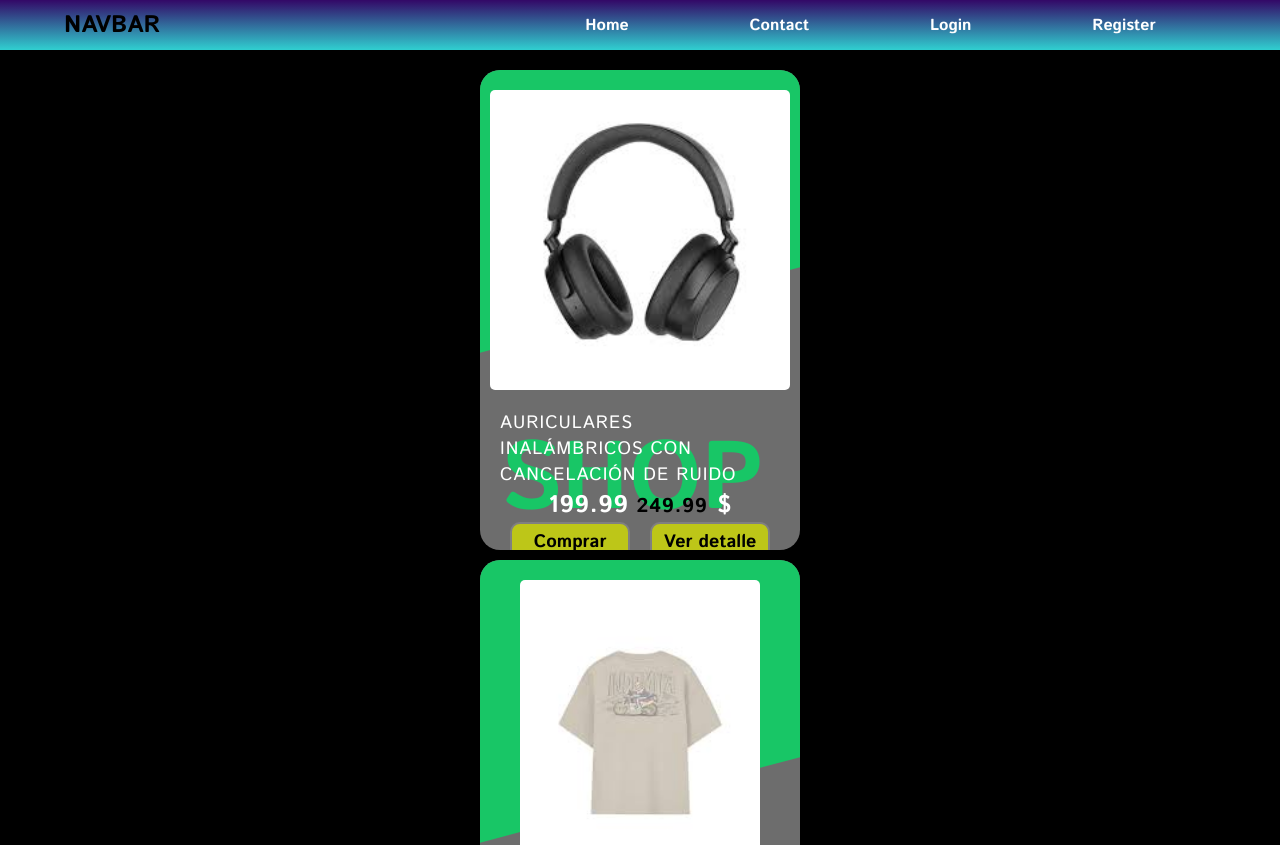
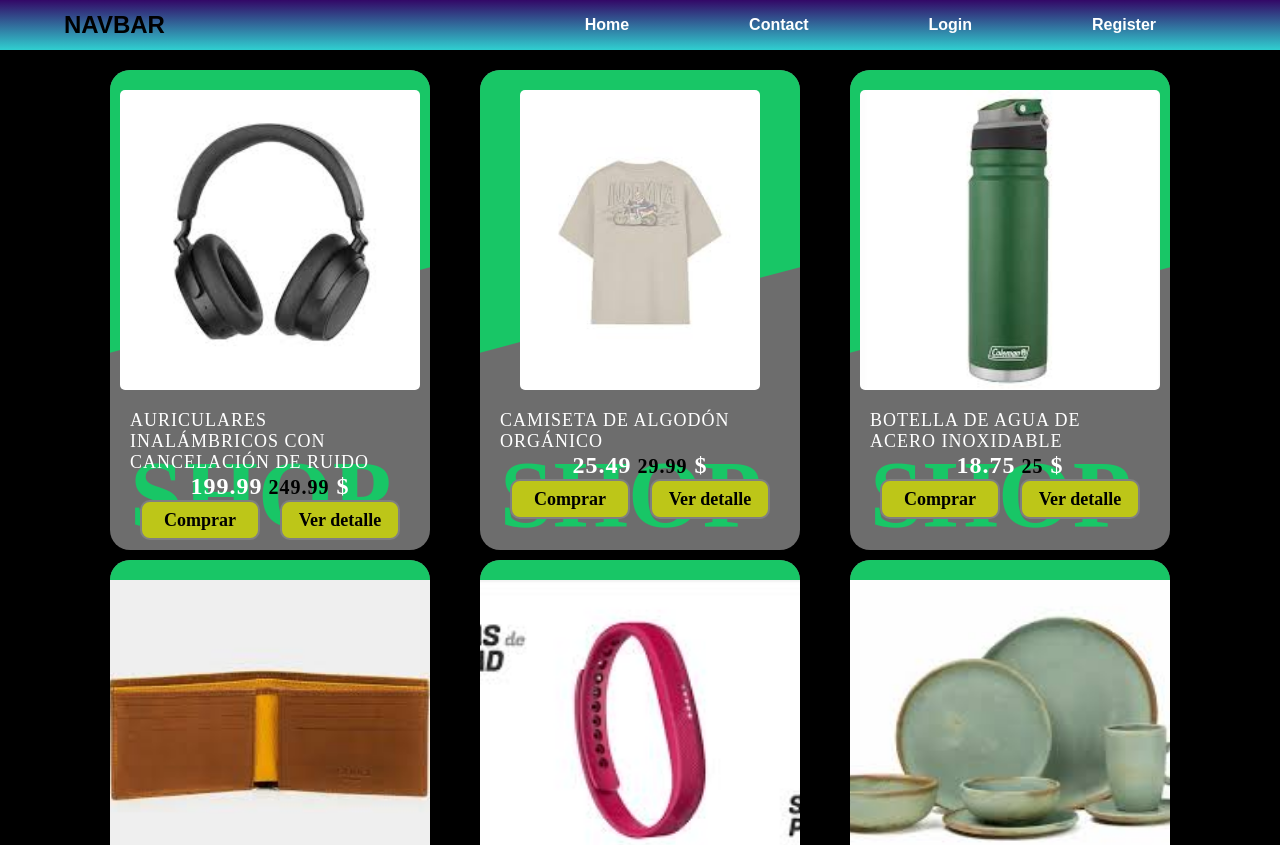
Before and after one commit to sebadamis/TP-MOD-2-OBLIGATORIO, a React (Vite) app: page / in a window 1280 px wide. Shown: the top 845 px of the page. Built offline with nearby package versions, Linux system fonts and the light colour scheme.

Commit message:
2nd commit

```diff
--- a/public/productos.json
+++ b/public/productos.json
@@ -1,7 +1,7 @@
 [
     {
         "titulo": "Auriculares Inalámbricos con Cancelación de Ruido",
-        "descuento": 0.20,
+        "descuento": -20,
         "precioFinal": 199.99,
         "precioAntes": 249.99,
         "stock": 55,
@@ -12,7 +12,7 @@
     },
     {
         "titulo": "Camiseta de Algodón Orgánico",
-        "descuento": 0.15,
+        "descuento": -15,
         "precioFinal": 25.49,
         "precioAntes": 29.99,
         "stock": 120,
@@ -23,7 +23,7 @@
     },
     {
         "titulo": "Botella de Agua de Acero Inoxidable",
-        "descuento": 0.25,
+        "descuento": -25,
         "precioFinal": 18.75,
         "precioAntes": 25.00,
         "stock": 80,
@@ -34,7 +34,7 @@
     },
     {
         "titulo": "Billetera de Cuero Clásica",
-        "descuento": 0.10,
+        "descuento": -10,
         "precioFinal": 44.99,
         "precioAntes": 49.99,
         "stock": 30,
@@ -45,7 +45,7 @@
     },
     {
         "titulo": "Pulsera de Actividad Inteligente",
-        "descuento": 0.30,
+        "descuento": -30,
         "precioFinal": 69.99,
         "precioAntes": 99.99,
         "stock": 40,
@@ -56,7 +56,7 @@
     },
     {
         "titulo": "Juego de Tazas de Café de Cerámica",
-        "descuento": 0.22,
+        "descuento": -22,
         "precioFinal": 23.40,
         "precioAntes": 30.00,
         "stock": 65,
@@ -67,7 +67,7 @@
     },
     {
         "titulo": "Zapatillas para Correr para Hombre",
-        "descuento": 0.18,
+        "descuento": -18,
         "precioFinal": 73.79,
         "precioAntes": 89.99,
         "stock": 90,
@@ -78,7 +78,7 @@
     },
     {
         "titulo": "Altavoz Bluetooth Portátil",
-        "descuento": 0.12,
+        "descuento": -12,
         "precioFinal": 35.19,
         "precioAntes": 39.99,
         "stock": 75,
--- a/src/components/ProdDetailCard/ProdDetailCard.jsx
+++ b/src/components/ProdDetailCard/ProdDetailCard.jsx
@@ -30,7 +30,7 @@ import BotonesDetail from '../BotonesDetail/BotonesDetail';
                                     <span className="price" data-total-price="">
                                         {precioFinal}
                                     </span>
-                                    <span className="badge">{descuento}</span>
+                                    <span className="badge">{descuento}%</span>
                                     <del className="del">{precioAntes}</del>
                                 </div>
 
--- a/src/components/ProdGallery/ProdGallery.css
+++ b/src/components/ProdGallery/ProdGallery.css
@@ -1,8 +1,11 @@
 #content {
+    height: 100%;
+    width: 100%;
     display: flex;
     justify-content: space-between;
     align-items: center;
     background-color: transparent;
+    flex-wrap: wrap;
 }
 
 .loadin-msg {
@@ -17,24 +20,23 @@
     color: rgb(33, 5, 94);
     display: flex;
     align-items: center;
-    justify-content: center;
+    justify-content: space-around;
     width: 70%;
     height: fit-content;
     margin: 3rem auto;
     text-align: center;
     border-radius: 15px;
-
-    h2 {
-        font-size: 2rem;
-        margin: 1rem auto;
-    }
-
+    flex-wrap: nowrap;
 
 }
 
+
 .product-gallery__container {
-    display: grid;
-    grid-template-columns: repeat(auto-fill, minmax(min(100%, 250px), 1fr));
+    display: flex;
+    /* grid-template-columns: repeat(auto-fill, minmax(min(100%, 250px), 1fr)); */
     gap: 1rem;
     margin-block: 1rem;
+    flex-wrap: wrap;
+    align-items: center;
+    justify-content: center;
 }
--- a/src/components/Productos/Productos.css
+++ b/src/components/Productos/Productos.css
@@ -1,16 +1,23 @@
-@import url("https://fonts.googleapis.com/css2?family=Istok+Web:wght@400;700&display=swap");
+
 * {
     margin: 0;
     padding: 0;
-    font-family: "Istok Web", sans-serif;
+    /* font-family: "Istok Web", sans-serif; */
 }
 .body-card {
-    display: flex;
     justify-content: center;
     align-items: center;
     min-height: 100vh;
+    min-width: 100vh;
     background: transparent;
-}
+    display: flex;
+	flex-direction: row;
+
+    .card-container {
+        display: flex;
+        flex-wrap: nowrap;
+        flex-direction: row;
+
         .card {
             position: relative;
             width: 320px;
@@ -132,3 +139,6 @@
         .button:hover {
             background-color: #e6f110;
         }
+
+    }
+}
--- a/src/components/Productos/Productos.jsx
+++ b/src/components/Productos/Productos.jsx
@@ -7,6 +7,7 @@ export const Productos2 = ({id, titulo, img, precioAntes, precioFinal}) => {
     return (
     <>
         <body className='body-card'>
+            <div className="card-container">
                 <div className="card">
                     <div className="imgBox">
                         <img
@@ -26,6 +27,7 @@ export const Productos2 = ({id, titulo, img, precioAntes, precioFinal}) => {
                         </div>
                     </div>
                 </div>
+            </div>
         </body>
     </>
 
```
Lines whose indentation alone changed are shown as unchanged.
